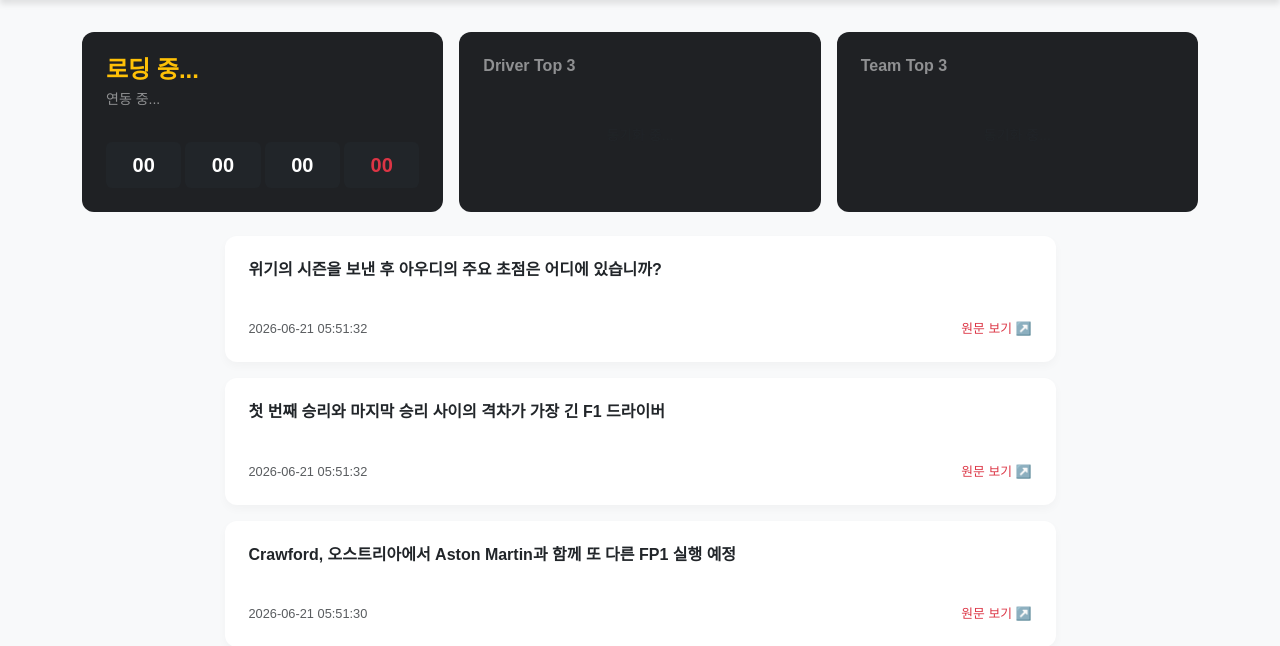
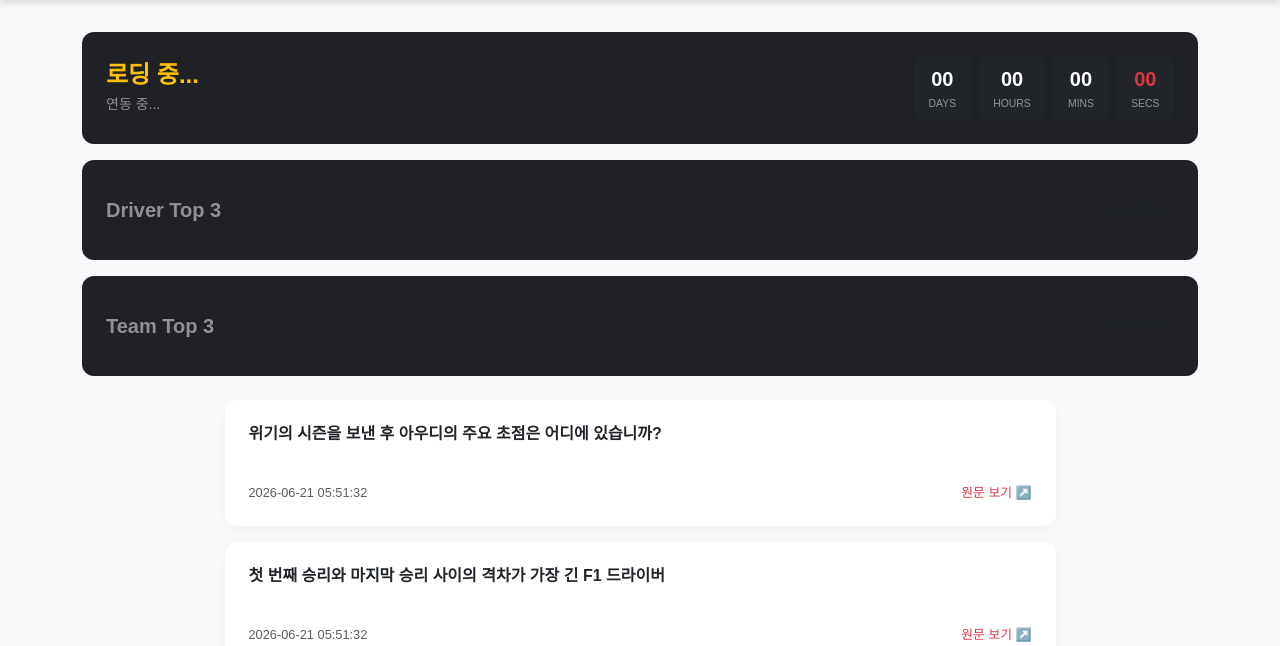
Before and after one commit to comp0604/f1aggregator, a Flask app: page / in a window 1280 px wide. Shown: the part 96-742 px from the top of the page. Run offline with Flask 3, Linux system fonts and the light colour scheme; data comes from the database, SQL or seed files in the repository.

Commit message:
대시보드 카드를 3행 종방향 와이드 레이아웃으로 변경

```diff
--- a/templates/index.html
+++ b/templates/index.html
@@ -12,7 +12,7 @@
         .f1-logo { color: white; text-decoration: none; transition: opacity 0.2s; }
         .f1-logo:hover { opacity: 0.8; color: white; }
 
-        /* 미니멀 대시보드 카드 설정 */
+        /* 🏎️ 와이드형 대시보드 카드 디자인 최적화 */
         .dashboard-card {
             position: relative;
             background-color: #1f2124;
@@ -21,7 +21,7 @@
             color: white;
             cursor: pointer;
             transition: transform 0.2s, box-shadow 0.2s;
-            min-height: 180px;
+            min-height: 100px; /* 가로형 구조에 맞춰 세로 두께 최적화 */
             overflow: hidden;
         }
         .dashboard-card:hover {
@@ -29,7 +29,7 @@
             box-shadow: 0 8px 20px rgba(225, 6, 0, 0.15);
         }
 
-        /* 📸 흐릿한 배경 사진을 위한 가상 요소 레이어 (AVIF 지원) */
+        /* 📸 흐릿한 배경 사진 가상 레이어 */
         .dashboard-card::before {
             content: "";
             position: absolute;
@@ -37,7 +37,7 @@
             background-image: var(--bg-image, none);
             background-size: cover;
             background-position: center;
-            filter: blur(5px) brightness(0.35);
+            filter: blur(6px) brightness(0.35);
             transform: scale(1.05);
             z-index: 0;
             transition: background-image 0.6s ease-in-out;
@@ -51,7 +51,15 @@
         .news-card { border: none; border-radius: 12px; box-shadow: 0 4px 10px rgba(0,0,0,0.03); }
         .summary-box { background-color: #fff5f5; border-left: 4px solid #e10600; padding: 12px 15px; border-radius: 0 8px 8px 0; }
         .summary-line { margin-bottom: 6px; font-size: 0.95rem; color: #333; line-height: 1.5; }
-        .mini-rank-row { background-color: rgba(255,255,255,0.08); border-radius: 6px; padding: 5px 12px; margin-bottom: 5px; font-size: 0.85rem; }
+
+        /* 📊 가로 배열에 맞는 순위 아이템 카드 스타일 */
+        .mini-rank-row {
+            background-color: rgba(255,255,255,0.08);
+            border-radius: 6px;
+            padding: 8px 16px;
+            font-size: 0.9rem;
+            min-width: 150px; /* 랭킹 아이템 간 일정 너비 확보 */
+        }
         a { text-decoration: none; }
     </style>
 </head>
@@ -68,34 +76,34 @@
     <main class="container">
 
         <div class="row g-3 mb-4">
-            <div class="col-md-4">
-                <div id="card-race" class="card dashboard-card p-4 d-flex flex-column justify-content-between" onclick="location.href='/calendar'">
+            <div class="col-12">
+                <div id="card-race" class="card dashboard-card p-4 d-flex flex-column flex-md-row justify-content-between align-items-center gap-3" onclick="location.href='/calendar'">
                     <div>
-                        <h4 id="dash-race-name" class="fw-bold text-truncate text-warning mb-1">로딩 중...</h4>
+                        <h4 id="dash-race-name" class="fw-bold text-warning mb-1">로딩 중...</h4>
                         <p id="dash-race-circuit" class="text-white-50 small mb-0">연동 중...</p>
                     </div>
-                    <div class="d-flex justify-content-between gap-1 text-center mt-2">
-                        <div class="bg-dark p-2 rounded flex-fill"><div id="d-day" class="fw-bold fs-5">00</div></div>
-                        <div class="bg-dark p-2 rounded flex-fill"><div id="d-hour" class="fw-bold fs-5">00</div></div>
-                        <div class="bg-dark p-2 rounded flex-fill"><div id="d-min" class="fw-bold fs-5">00</div></div>
-                        <div class="bg-dark p-2 rounded flex-fill"><div id="d-sec" class="fw-bold fs-5 text-danger">00</div></div>
+                    <div class="d-flex gap-2 text-center" style="min-width: 260px;">
+                        <div class="bg-dark p-2 rounded flex-fill"><div id="d-day" class="fw-bold fs-5">00</div><small class="text-white-50" style="font-size: 0.65rem; display:block; margin-top:2px;">DAYS</small></div>
+                        <div class="bg-dark p-2 rounded flex-fill"><div id="d-hour" class="fw-bold fs-5">00</div><small class="text-white-50" style="font-size: 0.65rem; display:block; margin-top:2px;">HOURS</small></div>
+                        <div class="bg-dark p-2 rounded flex-fill"><div id="d-min" class="fw-bold fs-5">00</div><small class="text-white-50" style="font-size: 0.65rem; display:block; margin-top:2px;">MINS</small></div>
+                        <div class="bg-dark p-2 rounded flex-fill"><div id="d-sec" class="fw-bold fs-5 text-danger">00</div><small class="text-white-50" style="font-size: 0.65rem; display:block; margin-top:2px;">SECS</small></div>
                     </div>
                 </div>
             </div>
 
-            <div class="col-md-4">
-                <div id="card-driver" class="card dashboard-card p-4 d-flex flex-column justify-content-between" onclick="location.href='/standings'">
-                    <h6 class="fw-bold text-white-50 mb-2">Driver Top 3</h6>
-                    <div id="dash-drivers-box" class="flex-grow-1 d-flex flex-column justify-content-center">
+            <div class="col-12">
+                <div id="card-driver" class="card dashboard-card p-4 d-flex flex-column flex-md-row justify-content-between align-items-center gap-3" onclick="location.href='/standings'">
+                    <h5 class="fw-bold text-white-50 mb-0" style="min-width: 150px;">Driver Top 3</h5>
+                    <div id="dash-drivers-box" class="d-flex flex-row gap-2 flex-wrap flex-grow-1 justify-content-md-end w-100">
                         <div class="text-center text-muted small">동기화 중...</div>
                     </div>
                 </div>
             </div>
 
-            <div class="col-md-4">
-                <div id="card-team" class="card dashboard-card p-4 d-flex flex-column justify-content-between" onclick="location.href='/standings'">
-                    <h6 class="fw-bold text-white-50 mb-2">Team Top 3</h6>
-                    <div id="dash-teams-box" class="flex-grow-1 d-flex flex-column justify-content-center">
+            <div class="col-12">
+                <div id="card-team" class="card dashboard-card p-4 d-flex flex-column flex-md-row justify-content-between align-items-center gap-3" onclick="location.href='/standings'">
+                    <h5 class="fw-bold text-white-50 mb-0" style="min-width: 150px;">Team Top 3</h5>
+                    <div id="dash-teams-box" class="d-flex flex-row gap-2 flex-wrap flex-grow-1 justify-content-md-end w-100">
                         <div class="text-center text-muted small">동기화 중...</div>
                     </div>
                 </div>
@@ -142,16 +150,14 @@
         </div>
     </main>
 
-<script>
+    <script>
         document.addEventListener("DOMContentLoaded", function() {
             const calendarUrl = "https://api.jolpi.ca/ergast/f1/current.json";
             const driversUrl = "https://api.jolpi.ca/ergast/f1/current/driverStandings.json";
             const teamsUrl = "https://api.jolpi.ca/ergast/f1/current/constructorStandings.json";
 
-            // 헬퍼 함수: 위키피디아 링크에서 제목을 추출해 메인 이미지를 가져오는 함수
             function fetchWikiImage(wikiUrl, elementId) {
                 if (!wikiUrl) return;
-                // URL에서 페이지 제목 추출 (예: Charles_Leclerc)
                 const pageTitle = wikiUrl.split('/wiki/')[1];
                 if (!pageTitle) return;
 
@@ -160,7 +166,6 @@
                 fetch(wikiApiUrl)
                     .then(res => res.json())
                     .then(data => {
-                        // 고화질 원본 이미지가 있으면 사용, 없으면 썸네일 사용
                         const imgUrl = data.originalimage?.source || data.thumbnail?.source;
                         if (imgUrl) {
                             document.getElementById(elementId).style.setProperty('--bg-image', `url('${imgUrl}')`);
@@ -180,7 +185,6 @@
                     document.getElementById("dash-race-name").innerText = nextRace.raceName.replace("Grand Prix", "GP");
                     document.getElementById("dash-race-circuit").innerText = nextRace.Circuit.Location.locality;
 
-                    // 위키피디아 실시간 이미지 연동
                     fetchWikiImage(nextRace.Circuit.url, "card-race");
 
                     const targetTime = new Date(nextRace.date + (nextRace.time ? 'T' + nextRace.time : 'T00:00:00Z')).getTime();
@@ -201,10 +205,9 @@
                 let html = ""; const medals = ["🥇", "🥈", "🥉"];
                 list.forEach((item, idx) => {
                     if (idx === 0) {
-                        // 1위 드라이버 위키피디아 이미지 실시간 연동
                         fetchWikiImage(item.Driver.url, "card-driver");
                     }
-                    html += `<div class="d-flex justify-content-between mini-rank-row"><span>${medals[idx]} ${item.Driver.familyName}</span><span class="text-warning fw-bold">${item.points}</span></div>`;
+                    html += `<div class="d-flex justify-content-between align-items-center mini-rank-row"><span>${medals[idx]} ${item.Driver.familyName}</span><span class="text-warning fw-bold ms-3">${item.points}</span></div>`;
                 });
                 document.getElementById("dash-drivers-box").innerHTML = html;
             });
@@ -215,10 +218,9 @@
                 let html = ""; const medals = ["🥇", "🥈", "🥉"];
                 list.forEach((item, idx) => {
                     if (idx === 0) {
-                        // 1위 팀 위키피디아 이미지 실시간 연동
                         fetchWikiImage(item.Constructor.url, "card-team");
                     }
-                    html += `<div class="d-flex justify-content-between mini-rank-row"><span>${medals[idx]} ${item.Constructor.name.split(" ")[0]}</span><span class="text-success fw-bold">${item.points}</span></div>`;
+                    html += `<div class="d-flex justify-content-between align-items-center mini-rank-row"><span>${medals[idx]} ${item.Constructor.name.split(" ")[0]}</span><span class="text-success fw-bold ms-3">${item.points}</span></div>`;
                 });
                 document.getElementById("dash-teams-box").innerHTML = html;
             });
```
